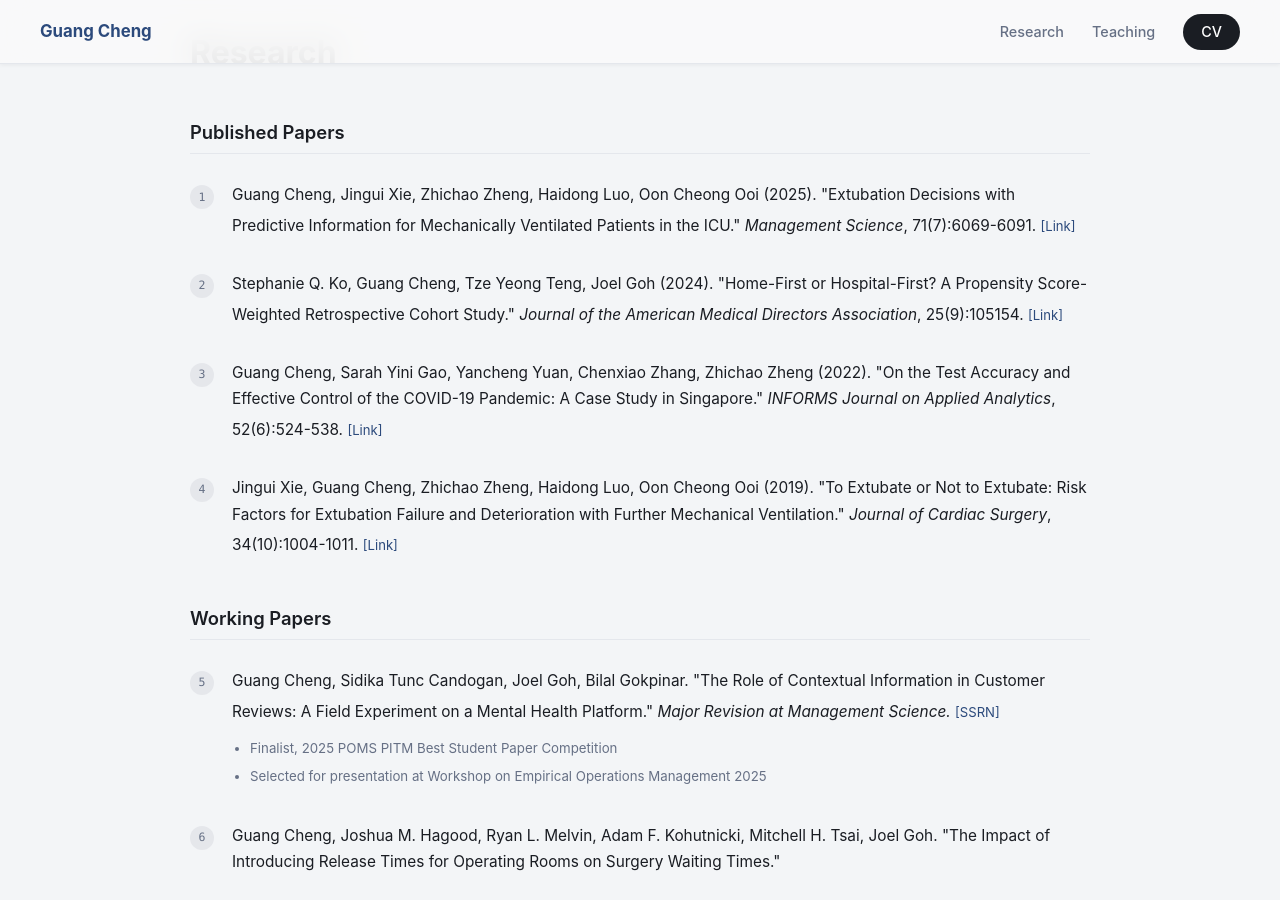
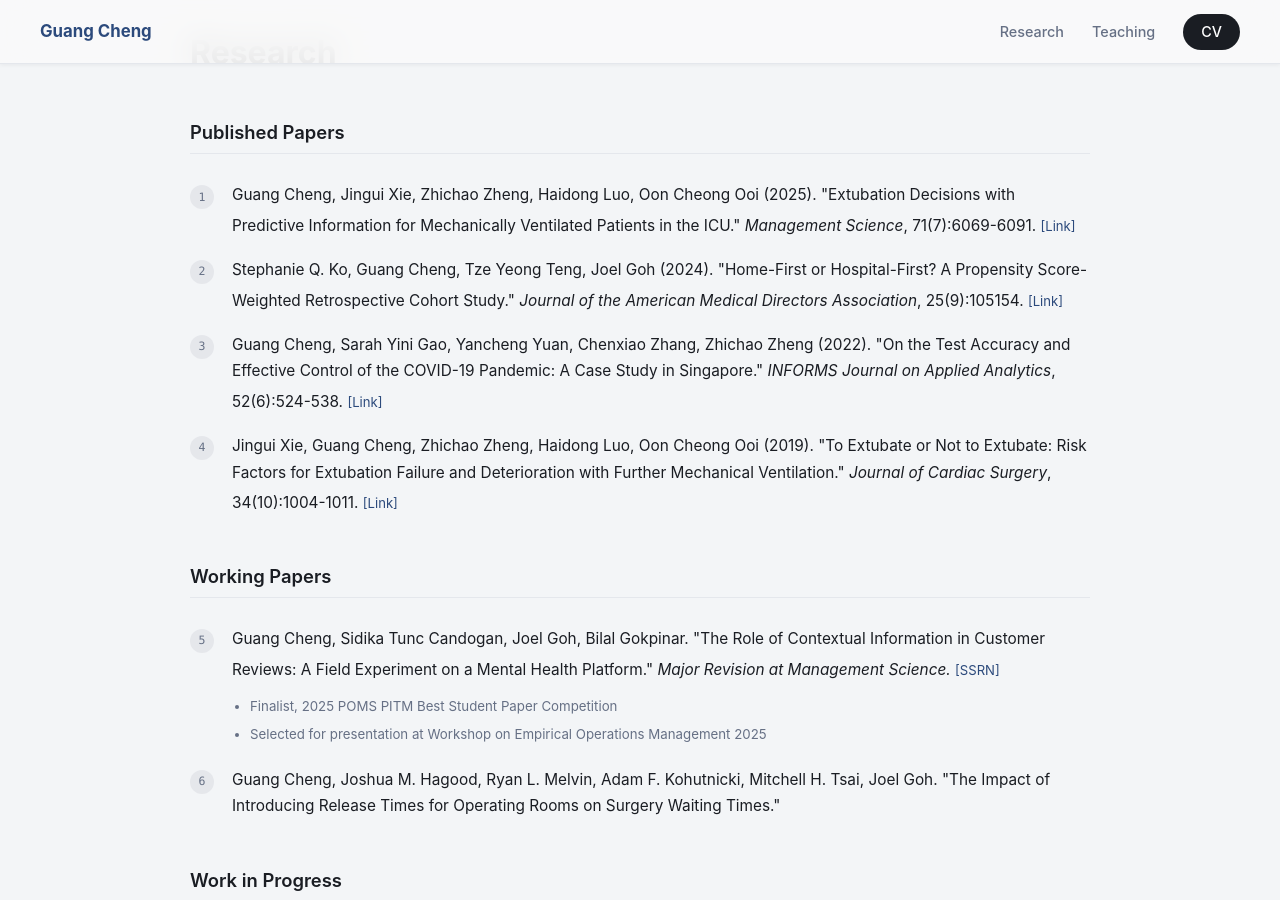
Before and after one commit to gcheng-nus/gcheng-nus.github.io, a Jekyll site: the page built from _pages/about.md, in a window 1280 px wide and 900 px high, scrolled down 956 px. Built offline with Jekyll 4.4.1, drawn with Linux system fonts in a browser that asks for light colours.

Commit message:
reduce paper margin

```diff
--- a/assets/css/academic.scss
+++ b/assets/css/academic.scss
@@ -336,7 +336,7 @@ body.academic-site.is-locked {
 .paper-item,
 .wip-item {
   position: relative;
-  margin-bottom: 32px;
+  margin-bottom: 18px;
   padding-left: 42px;
 }
 
```
